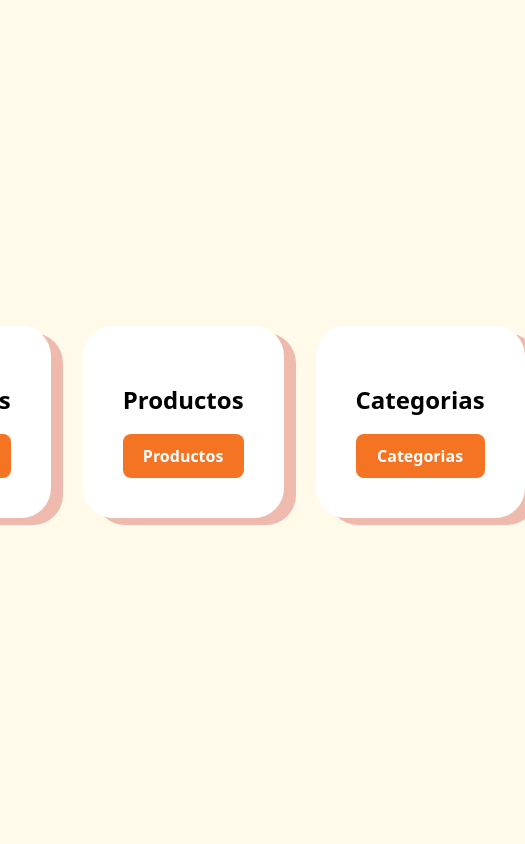
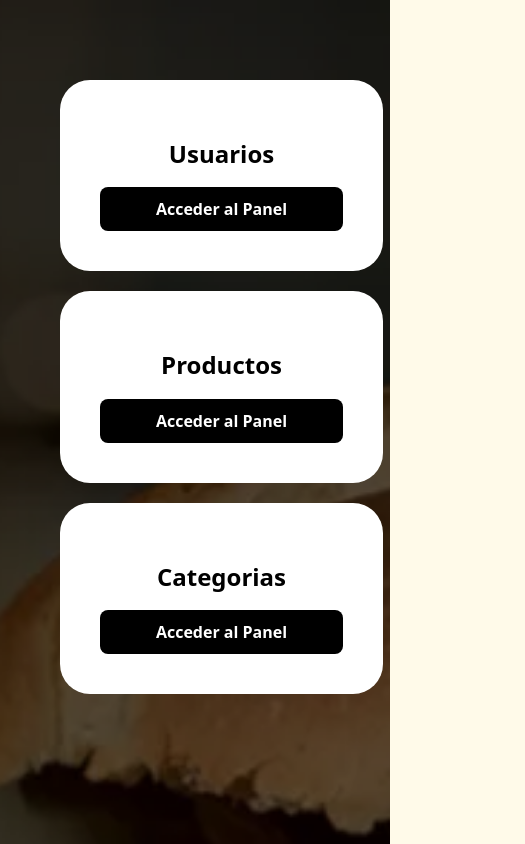
Before and after one commit to gamcode98/Grupo10_Sanwi, a React (Vite) app: page / in a window 390 px wide. Shown: the top 844 px of the page, 525 px wide, since content can reach past the window. Built offline with nearby package versions, Linux system fonts and the light colour scheme; no server answers.

Commit message:
agregado

```diff
--- a/src/components/Card/Card.module.css
+++ b/src/components/Card/Card.module.css
@@ -3,7 +3,13 @@
   background-color: #fff;
   padding: 2.5rem;
   border-radius: 30px;
-  box-shadow: 12px 7px 0px 0px rgba(205, 51, 51, 0.32);
+}
+
+@media screen and (max-width: 700px){
+  .card {
+    margin: 20px 0px
+  }
+
 }
 
 @media screen and (min-width: 768px) {
--- a/src/routes/Dashboard/Dashboard.jsx
+++ b/src/routes/Dashboard/Dashboard.jsx
@@ -33,21 +33,23 @@ export function Dashboard() {
   }, [])
 
   return (
-    <>
+    <div className={css.body}>
       <div className={css.container}>
         {routes.map((route) => (
           <Card key={route.id}>
-            <h2>{route.name}</h2>
-            <a
-              className={css.link}
-              href={route.path}>{route.name}</a>
+            <section>
+              <h2>{route.name}</h2>
+              <a
+                className={css.link}
+                href={route.path}>Acceder al Panel</a>
+            </section>
           </Card>
         ))}
       </div>
       <div className={css.product}>
         <h1>Último producto creado</h1>
-          <h2>{lastProduct.name}</h2>
-          <img src={lastProduct.image} alt="" width={300} />
+        <h2>{lastProduct.name}</h2>
+        <img src={lastProduct.image} alt="" width={300} />
         <table className={css.table}>
           <tbody>
             <tr>
@@ -66,6 +68,6 @@ export function Dashboard() {
           </tbody>
         </table>
       </div>
-    </>
+    </div>
   );
 }
--- a/src/routes/Dashboard/Dashboard.module.css
+++ b/src/routes/Dashboard/Dashboard.module.css
@@ -1,3 +1,10 @@
+.body{
+  background-image: url(/src/assets/img/sanwi_fondo_user.png);
+  background-size: cover;
+  background-position: center;
+  background-repeat: no-repeat;
+}
+
 .container {
   display: flex;
   align-items: center;
@@ -6,9 +13,13 @@
   gap: 2rem;
 }
 
+.container h2{
+  text-align: center;
+}
+
 .link {
-  background-color: #F57423;
-  color: white;
+  background-color: #000000;
+  color: rgb(255, 255, 255);
   border-radius: .5rem;
   text-decoration: none;
   padding: .8rem;
@@ -18,6 +29,8 @@
   margin-left: auto;
   margin-right: auto;
 }
+
+
 .product{
   padding: .8rem;
   text-align: center;
@@ -26,7 +39,6 @@
   margin-right: auto;
   min-height: 100vh;
   border-radius: 30px;
-  box-shadow: 12px 7px 0px 0px #cd333352;
   background-color: #fff;
   width: 80%;
   overflow: auto;
@@ -60,3 +72,13 @@ td{
     padding: 16px;
   }
 }
+
+@media screen and (max-width: 700px){
+  .container{
+    margin: 0;
+    display: block;
+    padding: 60px;
+    text-align: center;
+  }
+
+}
```
Also changed, not shown: src/assets/img/sanwi_fondo_user.png (added).
